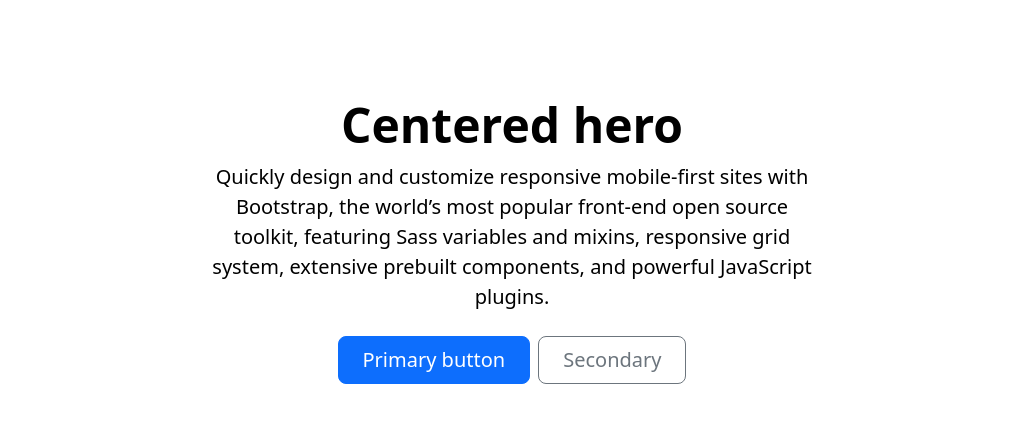
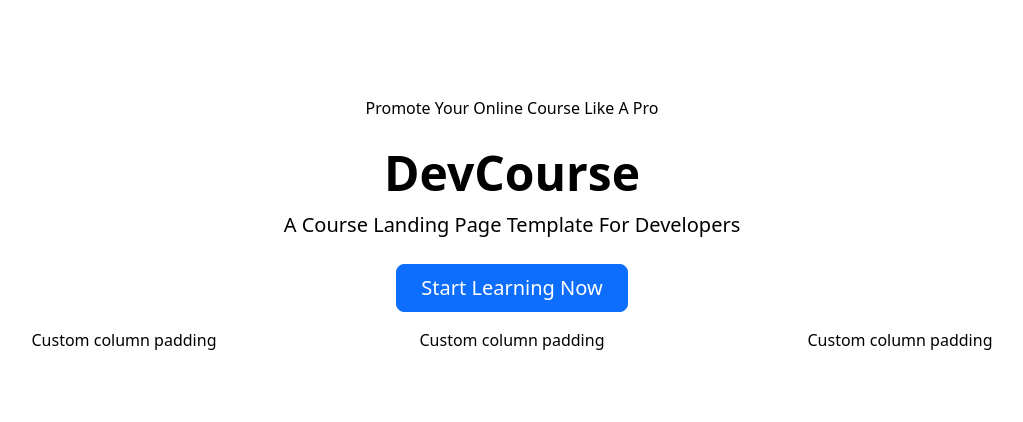
Before and after one commit to hanseway001/bootstrap, a plain HTML site: page index.html in a window 1280 px wide. Shown: the whole page, without its empty margins (128-1151 px from the left). Drawn offline with nearby package versions, Linux system fonts and the light colour scheme.

Commit message:
Created basic page structure with boostrap

```diff
--- a/index.html
+++ b/index.html
@@ -19,12 +19,26 @@
 
         <div class="px-4 py-5 my-5 text-center">
           <!-- <img class="d-block mx-auto mb-4" src="../assets/brand/bootstrap-logo.svg" alt="" width="72" height="57"> -->
-          <h1 class="display-5 fw-bold">Centered hero</h1>
+          <p class="mb-4">Promote Your Online Course Like A Pro</p>
+          <h1 class="display-5 fw-bold">DevCourse</h1>
           <div class="col-lg-6 mx-auto">
-            <p class="lead mb-4">Quickly design and customize responsive mobile-first sites with Bootstrap, the world’s most popular front-end open source toolkit, featuring Sass variables and mixins, responsive grid system, extensive prebuilt components, and powerful JavaScript plugins.</p>
+            <p class="lead mb-4">A Course Landing Page Template For Developers</p>
             <div class="d-grid gap-2 d-sm-flex justify-content-sm-center">
-              <button type="button" class="btn btn-primary btn-lg px-4 gap-3">Primary button</button>
-              <button type="button" class="btn btn-outline-secondary btn-lg px-4">Secondary</button>
+              <button type="button" class="btn btn-primary btn-lg px-4 gap-3">Start Learning Now</button>
+              <!-- <button type="button" class="btn btn-outline-secondary btn-lg px-4">Secondary</button> -->
+            </div>
+          </div>
+          <div class="container overflow-hidden text-center">
+            <div class="row gx-5">
+              <div class="col">
+               <div class="p-3">Custom column padding</div>
+              </div>
+              <div class="col">
+                <div class="p-3">Custom column padding</div>
+              </div>
+              <div class="col">
+                <div class="p-3">Custom column padding</div>
+              </div>
             </div>
           </div>
         </div>
```
